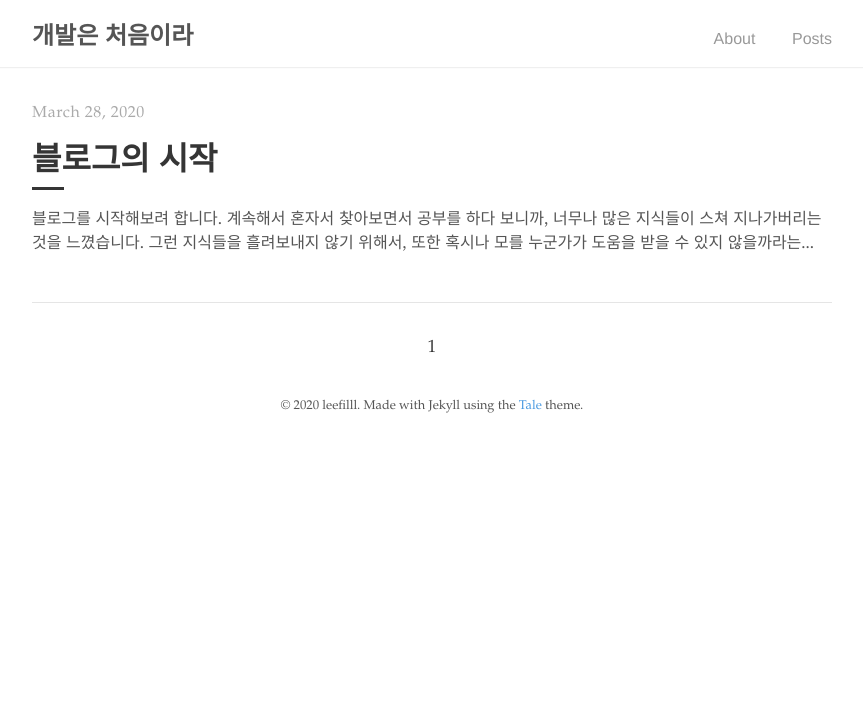
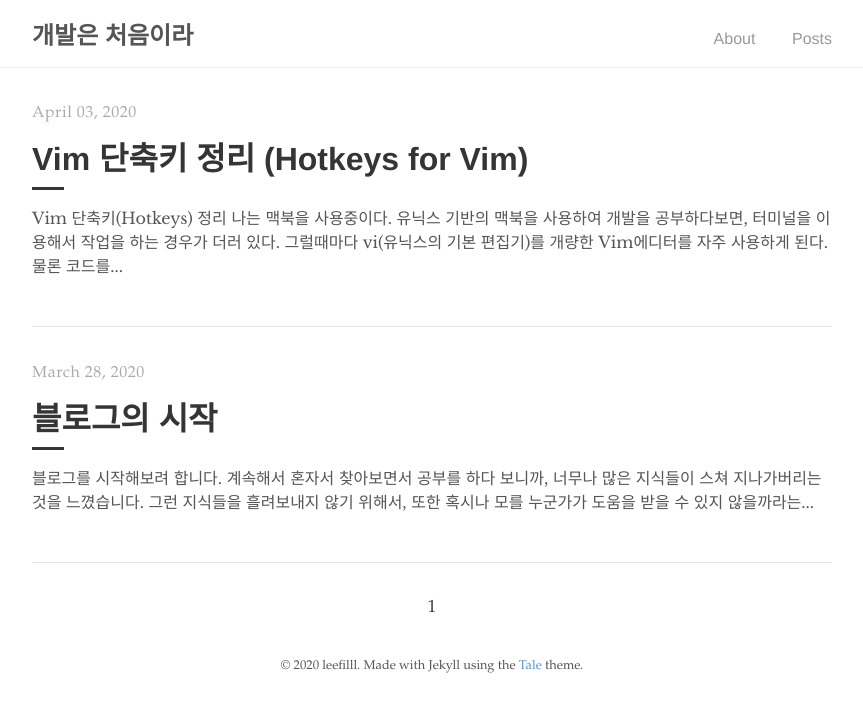
Before and after one commit to leefilll/leefilll.github.io, a Jekyll site: the page built from index.html, in a window 1280 px wide. Shown: the top 712 px of the page, without its empty margins (208-1071 px from the left). Built offline with Jekyll 4.4.1, drawn with Linux system fonts in a browser that asks for light colours; the list of posts is cut into pages by our own code; part of the change alters nothing that is shown.

Commit message:
Post about vim hotkeys

```diff
--- /dev/null
+++ b/_posts/2020-04-03-hotkeys_for_vim.md
@@ -0,0 +1,160 @@
+---
+layout: post
+title: "Vim 단축키 정리   (Hotkeys for Vim)"
+author: "leefilll"
+---
+
+# Vim 단축키(Hotkeys) 정리
+
+나는 맥북을 사용중이다. 유닉스 기반의 맥북을 사용하여 개발을 공부하다보면, 터미널을 이용해서 작업을 하는 경우가 더러 있다.
+그럴때마다 `vi(유닉스의 기본 편집기)`를 개량한 `Vim에디터`를 자주 사용하게 된다. 물론 코드를 작성할 때는 언어나 도메인에 따라서 자동화 및 컴파일이 기본 탑재되어 있는 `IDE(Integrated Development Environment, 통합개발환경)`을 사용하지만, 간단한 문서를 작성하거나 할 때는 `Vim`을 많이 사용한다. (물론 `Nano`를 이용하면 더 쉽다.) 하지만 완전 기본적인 기능을 제외하고는 거의 사용을 하지 않았어서 이번 기회에 공부해보려 한다. 어디서 봤는데, `Vim`을 숙달하게 되면 마우스를 사용하지 않고도 더 쉽고 빠르게 작업이 가능하다고 한다.
+
+> _당연하게도 vim을 이용하여 단축키를 사용할 때에는 키보드가 영어로 되어 있어야 한다_
+
+<br/>
+
+## 커서 이동
+
+`k` 위로 이동
+
+`h / l` 좌우 이동
+
+`j` 아래로 이동
+
+## 삽입모드로 변경
+
+`i` 현재 커서 위치에 삽입
+
+`I` 현재 줄 가장 앞에 삽입
+
+`a` 현재 커서 다음 칸에 삽입
+
+`A` 현재 줄 가장 뒤에 삽입
+
+`o` 현재 커서 아랫줄에 삽입
+
+`O` 현재 커서 윗줄에 삽입
+
+## 문장 안에서 커서 이동
+
+`w` 현재 커서 오른쪽 단어 첫 글자로 이동
+
+`b` 현재 커서 왼쪽 단어 첫 글자로 이동
+
+`e` 현재 커서 오른쪽 단어 마지막 글자로 이동
+
+`ge` 현재 커서 왼쪽 단어 마지막 글자로 이동
+
+`^ || 0(숫자)` 현재 문장 가장 앞으로 이동
+
+`$` 현재 문장 가장 뒤로 이동
+
+`f` 다음에 눌러지는 문자(char)로 오른쪽으로 이동 - `;`를 눌러서 계속 이동
+
+`F` 다음에 눌러지는 문자(char)로 왼쪽으로 이동 - `;`를 눌러서 계속 이동
+
+`t` 다음에 눌러지는 문자(char)의 앞 위치로 문장에서 오른쪽 이동
+
+`T` 다음에 눌러지는 문자(char)의 앞 위치로 문장에서 왼쪽 이동
+
+## 문서 안에서 이동
+
+`gg` 문서의 가장 앞으로 이동
+
+`G` 문서의 가장 마지막으로 이동
+
+`ctrl + f` 다음 페이지
+
+`ctrl + b` 이전 페이지
+
+`H` 현재 화면의 가장 윗줄로 이동
+
+`M` 현재 화면의 중간 줄로 이동
+
+`L` 현재 화면의 가장 밑줄로 이동
+
+`{` 이전 단락으로 이동
+
+`}` 다음 단락으로 이동
+
+## 단어 및 문장 수정
+
+`x` 현재 글자 지우기
+
+`X` 현재 커서의 앞글자 지우기
+
+`r` 다음에 눌러지는 문자로 현재 글자 교체하기
+
+`dw` 현재 단어 잘라내기
+
+`y` 현재 단어 복사하기
+
+`dd` 현재 줄 잘라내기
+
+`yy` 현재 줄 복사하기
+
+`p` 붙여넣기
+
+`>` 들여쓰기
+
+`<` 내어쓰기
+
+`~` 현재 커서 문자 대소문자 변경
+
+`ctrl + a` 현재 커서 숫자 1씩 증가
+
+`ctrl + x` 현재 커서 숫자 1씩 감소
+
+## 찾기
+
+`*` 현재 커서 단어를 문서 뒤로 훑으면서 찾기
+
+`#` 현재 커서 단어를 문서 앞으로 훑으면서 찾기
+
+`/{단어}` 문서에서 단어를 찾기 - `n`으로 뒤로, `N`으로 앞으로 이동
+
+## 전체
+
+`.` 직전 명령 다시 실행하기
+
+`u` 실행 되돌리기
+
+`ctrl + r` 다시 실행하기
+
+## 문서 관련 단축키
+
+`:w` 문서 저장하기
+
+`:q` 문서 닫기
+
+`:wq` 문서 저장하고 닫기
+
+`:q!` 문서 저장하지 않고 강제로 닫기
+
+`:{숫자}` 숫자에 해당하는 줄로 이동
+
+## 팁 보기
+
+`:help {단축키}` 단축키에 대한 정보
+
+<br/>
+
+# 마치며
+
+처음으로 블로그의 글을 제대로 써봤다. 계속해서 공부해야지 하며서 미루어두었던 내용이지만, 글을 쓰기 위해 찾아보면서 직접 해보니까 훨씬 잘 습득이 되는 것 같다. `vim`은 정말 간편하면서도 매력적인 에디터라 생각한다. 언젠가 나도 검정색 배경에 초록색 글자로만 이루어진 터미널 창에서 빠르게 코딩하는 날이 오길 바라며...
+
+---
+
+# References
+
+- [vi][vi_wiki]
+- [vim][vim_wiki]
+- [Nano][nano_wiki]
+- [Vim document][vim_document]
+- [Outsider's Dev Story][outsider's_dev_story]
+
+[vi_wiki]: https://ko.wikipedia.org/wiki/Vi
+[vim_wiki]: https://ko.wikipedia.org/wiki/Vim
+[nano_wiki]: https://ko.wikipedia.org/wiki/GNU_%EB%82%98%EB%85%B8
+[vim_document]: http://vimdoc.sourceforge.net/
+[outsider's_dev_story]: https://blog.outsider.ne.kr/540
```
Also changed, not shown: _includes/analytics.html (+21 -10 lines).
